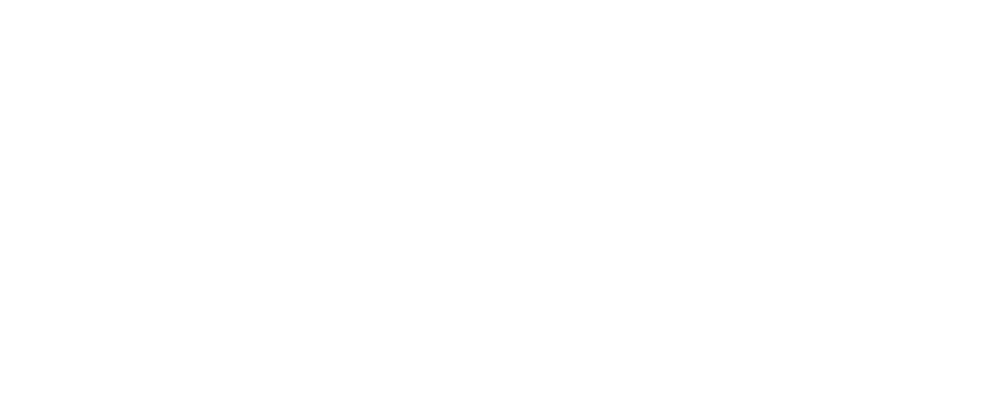
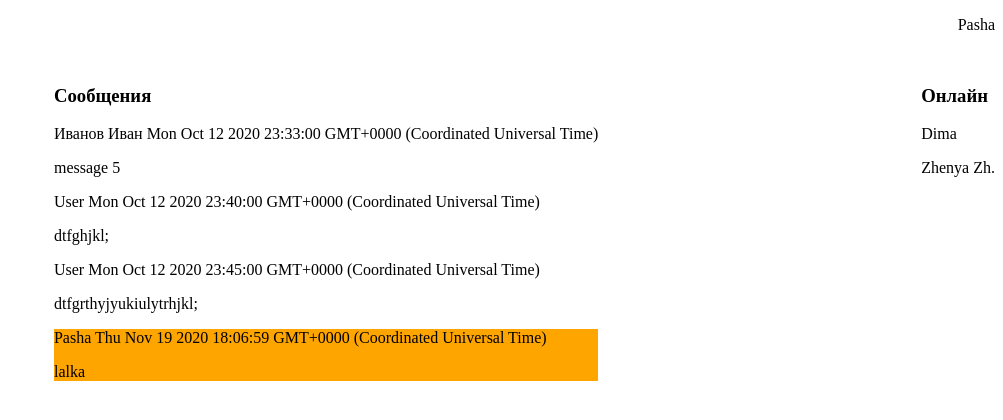
Before and after one commit to lenivecc/JSCamping, a website: page task4/index.html in a window 1280 px wide. Shown: the whole page, without its empty margins (277-1280 px from the left). Drawn offline with Linux system fonts and the light colour scheme.

Commit message:
newcommit

```diff
--- a/task4/index.html
+++ b/task4/index.html
@@ -3,10 +3,42 @@
 <head>
     <meta charset="UTF-8">
     <meta name="viewport" content="width=device-width, initial-scale=1.0">
+    <link rel="stylesheet" href="style.css">
     <title>Document</title>
 </head>
 <body>
+    <div class="header-user" id="header-user">
 
+    </div>
+    <div class="container">
+        <div class="left">
+
+        </div>
+        <div>
+            <h3>Сообщения</h3>
+            <template id="msgs-tmpl">
+                <div class="message">
+                    <span class="user-name"></span>
+                    <span class="time"></span>
+                    <p class="msg-text"></p>
+                </div>
+            </template>
+            <div class="center" id="messages">
+
+            </div>
+        </div>
+
+        <div class="right" id="active-users">
+            <h3>Онлайн</h3>
+            <template id="online-tmpl">
+                <div class="user-online" id="user-online">
+                    <p class="user-name-online"></p>
+                </div>
+            </template>
+        </div>
+    </div>
 </body>
-<script src="script.js"></script>
+<script src="newscript.js" type="module"></script>
+<script src="script.js" type="module"></script>
+
 </html>
--- /dev/null
+++ b/task4/newscript.js
@@ -0,0 +1,150 @@
+import { MessageList, array_of_messages } from '/script.js';
+
+const messageList = new MessageList(array_of_messages);
+console.log(messageList.getPage());
+
+class UserList {
+  constructor(users, activeUsers) {
+    this._users = users;
+    this._activeUsers = activeUsers;
+  }
+
+  get users() {
+    return this._users;
+  }
+
+  get activeUsers() {
+    return this._activeUsers;
+  }
+}
+
+class HeaderView {
+  constructor(containerId) {
+    this._containerId = containerId;
+  }
+
+  get containerId() {
+    return this._containerId;
+  }
+
+  display(user) {
+    const header = document.getElementById(this.containerId);
+    if (user) {
+      header.innerHTML = `<p id="user-name">${user}</p>`;
+      messageList.user = user;
+    } else {
+      messageList.user = '';
+      header.innerHTML = '<a>Вход / </a><a>Регистрация</a>';
+    }
+  }
+}
+
+class MessagesView {
+  constructor(containerId) {
+    this._containerId = containerId;
+  }
+
+  get containerId() {
+    return this._containerId;
+  }
+
+  static check(user, author) {
+    if (user === author) {
+      return 'own-msg';
+    }
+  }
+
+  display(msgList, user) {
+    const temp = document.getElementById('msgs-tmpl');
+
+    const parent = document.getElementById(this.containerId);
+    // parent.innerHTML=msgList.map(item=>
+    //     `<div class="message ${MessagesView.check(user,item.author)}">
+    //         <span class="user-name">${item.author}</span>
+    //         <span class="time">${item.createdAt}</span>
+    //         <p class="msg-text">${item.text}</p>
+    //     </div>`
+    // ).join(`\n`);
+
+    const fragment = new DocumentFragment();
+    for (const item of msgList) {
+      const el = temp.content.cloneNode(true);
+      el.querySelector('.user-name').textContent = item.author;
+      el.querySelector('.time').textContent = item.createdAt;
+      el.querySelector('.msg-text').textContent = item.text;
+      if (item.author === user) {
+        el.querySelector('.message').className = 'own-msg';
+      }
+      fragment.appendChild(el);
+    }
+    parent.innerHTML = '';
+    parent.appendChild(fragment);
+  }
+}
+
+class ActiveUsersView {
+  constructor(containerId) {
+    this._containerId = containerId;
+  }
+
+  get containerId() {
+    return this._containerId;
+  }
+
+  display(activeUsers) {
+    const temp = document.getElementById('online-tmpl');
+    const parent = document.getElementById(this.containerId);
+    const fragment = new DocumentFragment();
+    for (const item of activeUsers) {
+      const el = temp.content.cloneNode(true);
+      el.querySelector('.user-name-online').textContent = item;
+      fragment.appendChild(el);
+    }
+    parent.appendChild(fragment);
+  }
+}
+
+
+const headerView = new HeaderView('header-user');
+function setCurrentUser(user) {
+  headerView.display(user);
+}
+
+setCurrentUser('Pasha');
+// setCurrentUser("");
+
+const activeUsersView = new ActiveUsersView('active-users');
+const userList = new UserList(['Dima', 'Zhenya Zh.', 'Zhenya H.', 'Sasha', 'Pasha'], ['Dima', 'Zhenya Zh.']);
+function showActiveUsers() {
+  activeUsersView.display(userList.activeUsers);
+}
+
+showActiveUsers();
+
+const messagesView = new MessagesView('messages');
+
+function showMessages(skip, top, filterConfig) {
+  messagesView.display(messageList.getPage(skip, top, filterConfig), messageList.user);
+}
+showMessages();
+
+function addMessage(msg) {
+  if (messageList.add(msg)) {
+    messagesView.display(messageList.getPage(), messageList.user);
+  }
+}
+addMessage({ text: 'lalka', isPersonal: false });
+
+function editMessage(id, msg) {
+  if (messageList.edit(id, msg)) {
+    messagesView.display(messageList.getPage(), messageList.user);
+  }
+}
+editMessage('10', { text: 'edited', isPersonal: false });
+
+function removeMessage(id) {
+  if (messageList.remove(id)) {
+    messagesView.display(messageList.getPage(), messageList.user);
+  }
+}
+removeMessage('10');
--- a/task4/script.js
+++ b/task4/script.js
@@ -30,7 +30,7 @@ class Message{
         this._createdAt=createdAt;
     }
 }
-class MessageList{
+export class MessageList{
     constructor(msgs){
         this._array=msgs.map(item=>new Message(item));
         this._user="User";
@@ -53,7 +53,7 @@ class MessageList{
     set user(user){
         this._user=user;
     }
-    static filterObject={
+    static filterObject = {
         author: (item, author)=> !author || item.author.toLowerCase().includes(author.toLowerCase()),
         text: (item, text)=> !text || item.text.toLowerCase().includes(text.toLowerCase()),
         dateTo: (item, dateTo)=> !dateTo || item.createdAt<dateTo,
@@ -85,7 +85,9 @@ class MessageList{
         if(MessageList.validate(msg)){
             let msg_for_adding=new Message(msg);
             this.array.push(msg_for_adding);
+            return true;
         }
+        return false;
     }
     addAll(msgs){
         msgs=msgs.map(item=>new Message(item));
@@ -99,6 +101,7 @@ class MessageList{
         return result;
     }
     static validateObject={
+        author: (item)=>item.author,
         text: (item)=>item.text && item.text.length<=200 && item.text.length>0,
         isPersonal: (item)=> !item.isPersonal || typeof item.isPersonal==="boolean",
         to: (item)=> !item.to || typeof item.to==="string"
@@ -120,11 +123,11 @@ class MessageList{
                     delete  new_msg.isPersonal;
                     delete  new_msg.to;
                 }
+                if(MessageList.validate(new_msg)){
+                    this.array.splice(this.array.indexOf(this.get(id)),1,new_msg);
+                    return true;
+                }
             }
-        if(MessageList.validate(new_msg)){
-            this.array.splice(this.array.indexOf(this.get(id)),1,new_msg);
-            return true;
-        }
         return false;
     }
     remove(id){
@@ -142,7 +145,7 @@ class MessageList{
 
 
 
-const array_of_messages=[
+export const array_of_messages=[
 
     {
     id: '8',
@@ -163,7 +166,7 @@ const array_of_messages=[
     {
     id: '10',
     createdAt: new Date('2020-10-12T23:25:00'),
-    author: 'Срегей',
+    author: 'Pasha',
     text: "message 3"
     },
     {
@@ -185,11 +188,18 @@ const array_of_messages=[
     id: '13',
     createdAt: new Date('2020-10-12T23:40:00'),
     author: 'User',
-    text: "",
+    text: "dtfghjkl;",
 
+    },
+    {
+    id: '14',
+    createdAt: new Date('2020-10-12T23:45:00'),
+    author: 'User',
+    text: "dtfgrthyjyukiulytrhjkl;",
     }
 ];
-const messageList=new MessageList(array_of_messages);
+export const messageList=new MessageList(array_of_messages);
+// console.log(messageList.user());
 // const msg1=new Message({
 //     text: "test text for test"
 // });
@@ -199,25 +209,27 @@ messageList.add({
     text: "test text for test"
 });
 
-console.log(messageList.getPage());
+// console.log(messageList.getPage());
 
 messageList.add({
     text: "test text for test for other user",
     isPersonal: true,
     to: "Other user"
 });
-console.log(messageList.getPage());
+// console.log(messageList.getPage());
 
-console.log(messageList.addAll(array_of_messages));
+// console.log(messageList.addAll(array_of_messages));
 
 
-console.log(messageList.getPage(0,10,{author: "Ив"}));
+// console.log(messageList.getPage(0,10,{author: "Ив"}));
 
-console.log(messageList.edit("13", {text: "edit", isPersonal: true,to:"Agent777"}));
+// console.log(messageList.edit("13", {text: "edit", isPersonal: true,to:"Agent777"}));
+// // console.log(messageList.getPage());
+
+// // console.log(messageList.remove("13"));
 // console.log(messageList.getPage());
 
-// console.log(messageList.remove("13"));
-console.log(messageList.getPage());
+// console.log(messageList.clear());
+// console.log(messageList.getPage());
 
-console.log(messageList.clear());
-console.log(messageList.getPage());
+// console.log(messageList.user);
--- /dev/null
+++ b/task4/style.css
@@ -0,0 +1,14 @@
+.header-user{
+    height: 50px;
+    text-align: right;
+}
+
+.container{
+    display: flex;
+    flex-direction: row;
+    justify-content: space-between;
+}
+
+.own-msg{
+    background: orange;
+}
```
Also changed, not shown: task4/package.json (+6 -4 lines), 2 other files.
